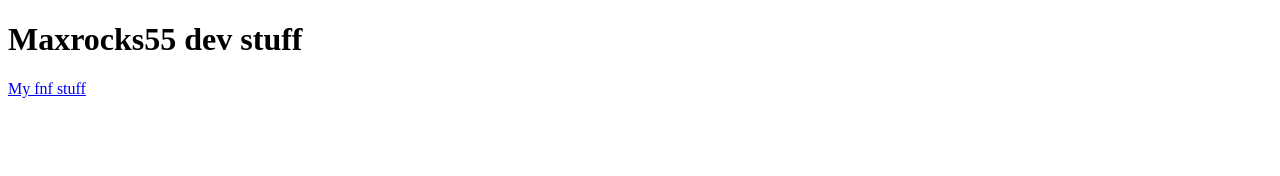
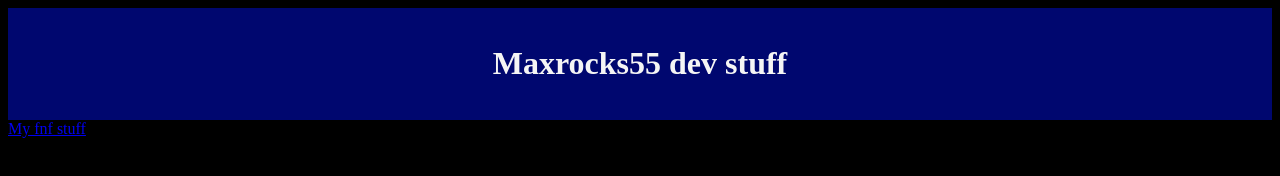
Before and after one commit to maxrocks55/MyDevSite, a plain HTML site: page index.html in a window 1280 px wide. Drawn offline with Linux system fonts and the light colour scheme.

Commit message:
Update index.html

```diff
--- a/index.html
+++ b/index.html
@@ -2,6 +2,17 @@
 <html>
   <head>
     <title>Maxrocks55 dev site</title>
+    <style>
+      header {
+        background-color: #00076f;
+        text-align: center;
+        padding: 1em;
+      }
+      body {
+        background-color: black;
+        color: whitesmoke;
+      }
+    </style>
   </head>
   <body>
     <header><h1>Maxrocks55 dev stuff</h1></header>
```
